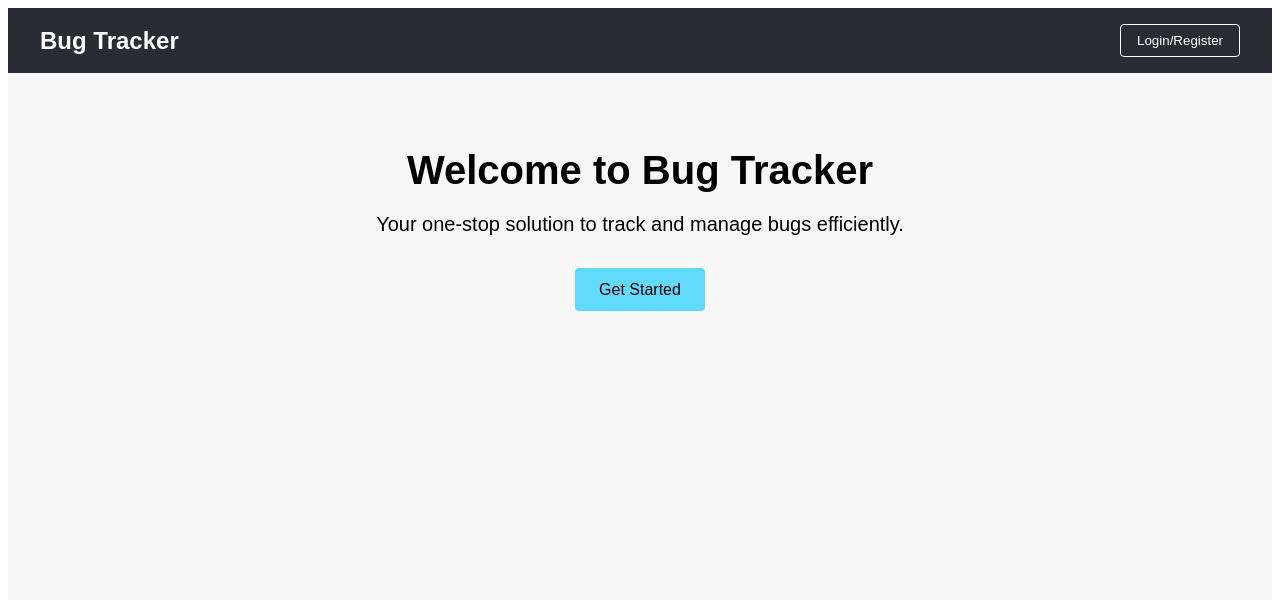
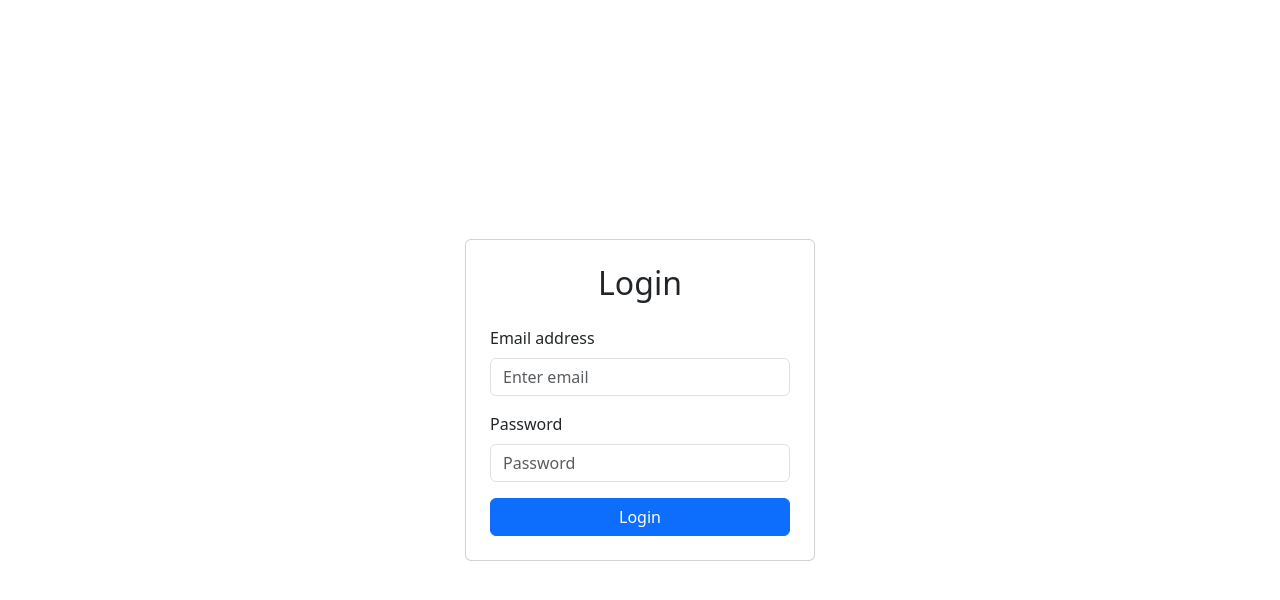
Before and after one commit to mcrae89/defectrak, a React (Create React App) app in the folder bug-tracker-frontend/: page /login in a window 1280 px wide. Shown: the top 600 px of the page. Built offline with nearby package versions, Linux system fonts and the light colour scheme.

Commit message:
added login modal

```diff
--- a/bug-tracker-frontend/package.json
+++ b/bug-tracker-frontend/package.json
@@ -18,6 +18,7 @@
         "postcss": "8.5.1",
         "react": "^18.2.0",
         "react-dom": "^18.2.0",
+        "react-router-dom": "^7.3.0",
         "react-scripts": "5.0.1",
         "resolve-url-loader": "5.0.0",
         "svgo": "2.8.0",
--- a/bug-tracker-frontend/public/index.html
+++ b/bug-tracker-frontend/public/index.html
@@ -1,11 +1,9 @@
 <!DOCTYPE html>
 <html lang="en">
 <head>
-    <meta charset="UTF-8">
-    <meta name="viewport" content="width=device-width, initial-scale=1.0">
-    <div>
-        <title>Bug Tracker</title>
-    </div>
+    <meta charset="UTF-8" />
+    <meta name="viewport" content="width=device-width, initial-scale=1.0" />
+    <title>Bug Tracker</title>
 </head>
 <body>
     <div id="root"></div>
--- a/bug-tracker-frontend/src/App.js
+++ b/bug-tracker-frontend/src/App.js
@@ -1,12 +1,15 @@
 import React from 'react';
+import { Routes, Route } from 'react-router-dom';
+import WelcomePage from './WelcomePage';
+import LoginPage from './LoginPage';
 
 function App() {
-    return (
-        <div>
-            <h1>Bug Tracker</h1>
-            <p>Welcome to the Bug Tracker application!</p>
-        </div>
-    );
+  return (
+    <Routes>
+      <Route path="/" element={<WelcomePage />} />
+      <Route path="/login" element={<LoginPage />} />
+    </Routes>
+  );
 }
 
 export default App;
--- /dev/null
+++ b/bug-tracker-frontend/src/LoginPage.js
@@ -0,0 +1,49 @@
+import React, { useState } from 'react';
+
+const LoginPage = () => {
+  const [email, setEmail] = useState('');
+  const [password, setPassword] = useState('');
+
+  const handleSubmit = (event) => {
+    event.preventDefault();
+    // Replace this with your actual login logic
+    console.log('Logging in with:', { email, password });
+  };
+
+  return (
+    <div className="container d-flex justify-content-center align-items-center" style={{ minHeight: '100vh' }}>
+      <div className="card p-4" style={{ width: '350px' }}>
+        <h2 className="text-center mb-4">Login</h2>
+        <form onSubmit={handleSubmit}>
+          <div className="mb-3">
+            <label htmlFor="email" className="form-label">Email address</label>
+            <input
+              type="email"
+              className="form-control"
+              id="email"
+              placeholder="Enter email"
+              value={email}
+              onChange={(e) => setEmail(e.target.value)}
+              required
+            />
+          </div>
+          <div className="mb-3">
+            <label htmlFor="password" className="form-label">Password</label>
+            <input
+              type="password"
+              className="form-control"
+              id="password"
+              placeholder="Password"
+              value={password}
+              onChange={(e) => setPassword(e.target.value)}
+              required
+            />
+          </div>
+          <button type="submit" className="btn btn-primary w-100">Login</button>
+        </form>
+      </div>
+    </div>
+  );
+};
+
+export default LoginPage;
--- a/bug-tracker-frontend/src/WelcomePage.js
+++ b/bug-tracker-frontend/src/WelcomePage.js
@@ -1,20 +1,107 @@
-import React from 'react';
-import './css/WelcomePage.css';
+import React, { useState } from 'react';
+import 'bootstrap/dist/css/bootstrap.min.css';
 
 const WelcomePage = () => {
+  const [showModal, setShowModal] = useState(false);
+
+  const handleLoginClick = () => {
+    setShowModal(true);
+  };
+
+  const handleClose = () => {
+    setShowModal(false);
+  };
+
   return (
-    <div className="welcome-page">
-      <header className="header">
-        <div className="logo">Bug Tracker</div>
-        <div className="auth-buttons">
-          <button className="login-button">Login/Register</button>
+    <div className="welcome-page" style={{ position: 'relative' }}>
+      {/* Main Page Content */}
+      <div className={`page-content ${showModal ? 'faded' : ''}`}>
+        <header className="header d-flex justify-content-between align-items-center p-3 bg-dark text-white">
+          <div className="logo">Bug Tracker</div>
+          <button onClick={handleLoginClick} className="btn btn-light">
+            Login
+          </button>
+        </header>
+        <main className="main-content text-center py-5">
+          <h1>Welcome to Bug Tracker</h1>
+          <p>Your one-stop solution to track and manage bugs efficiently.</p>
+          <button className="btn btn-primary mt-3">Get Started</button>
+        </main>
+      </div>
+
+      {/* Modal Overlay */}
+      {showModal && (
+        <div className="modal-overlay">
+          <div className="modal-content card p-4" style={{ width: '350px' }}>
+            <h2 className="text-center mb-4">Login</h2>
+            <form>
+              <div className="mb-3">
+                <label htmlFor="email" className="form-label">
+                  Email address
+                </label>
+                <input
+                  type="email"
+                  className="form-control"
+                  id="email"
+                  placeholder="Enter email"
+                />
+              </div>
+              <div className="mb-3">
+                <label htmlFor="password" className="form-label">
+                  Password
+                </label>
+                <input
+                  type="password"
+                  className="form-control"
+                  id="password"
+                  placeholder="Password"
+                />
+              </div>
+              <button type="submit" className="btn btn-primary w-100">
+                Login
+              </button>
+            </form>
+            <button onClick={handleClose} className="btn btn-secondary w-100 mt-2">
+              Close
+            </button>
+          </div>
         </div>
-      </header>
-      <main className="main-content">
-        <h1>Welcome to Bug Tracker</h1>
-        <p>Your one-stop solution to track and manage bugs efficiently.</p>
-        <button className="get-started">Get Started</button>
-      </main>
+      )}
+
+      {/* Inline Styles for Fade and Modal */}
+      <style jsx="true">{`
+        .page-content.faded {
+          opacity: 0.3;
+          transition: opacity 0.3s ease;
+        }
+        .modal-overlay {
+          position: fixed;
+          top: 0;
+          left: 0;
+          right: 0;
+          bottom: 0;
+          display: flex;
+          justify-content: center;
+          align-items: center;
+          background: rgba(0, 0, 0, 0.5);
+          z-index: 1050;
+        }
+        .modal-content {
+          z-index: 1100;
+          animation: fadeIn 0.3s ease;
+          background: white;
+        }
+        @keyframes fadeIn {
+          from {
+            opacity: 0;
+            transform: translateY(-10px);
+          }
+          to {
+            opacity: 1;
+            transform: translateY(0);
+          }
+        }
+      `}</style>
     </div>
   );
 };
--- a/bug-tracker-frontend/src/index.js
+++ b/bug-tracker-frontend/src/index.js
@@ -1,11 +1,14 @@
 import React from 'react';
-import ReactDOM from 'react-dom';
+import ReactDOM from 'react-dom/client';
+import { BrowserRouter } from 'react-router-dom';
 import App from './App';
-import WelcomePage from './WelcomePage';
 
-ReactDOM.render(
-    <React.StrictMode>
-        <WelcomePage />
-    </React.StrictMode>,
-    document.getElementById('root')
+const root = ReactDOM.createRoot(document.getElementById('root'));
+
+root.render(
+  <React.StrictMode>
+    <BrowserRouter>
+      <App />
+    </BrowserRouter>
+  </React.StrictMode>
 );
```
Also changed, not shown: bug-tracker-frontend/src/css/WelcomePage.css (line endings or trailing spaces), 2 other files (tests, documents, lock files or other folders).
